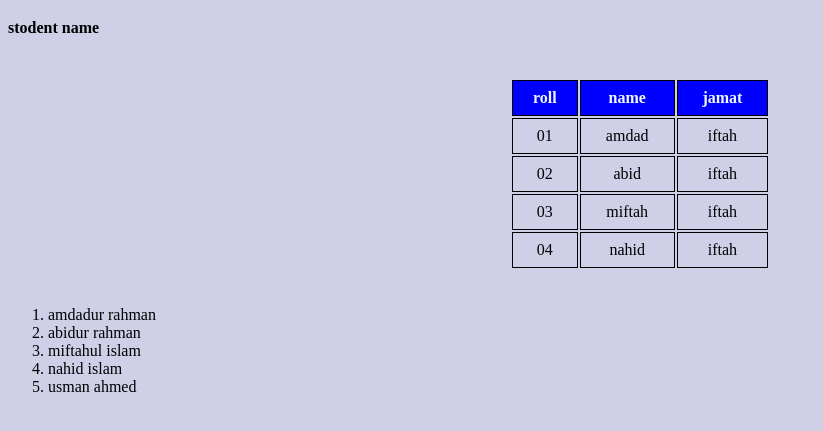
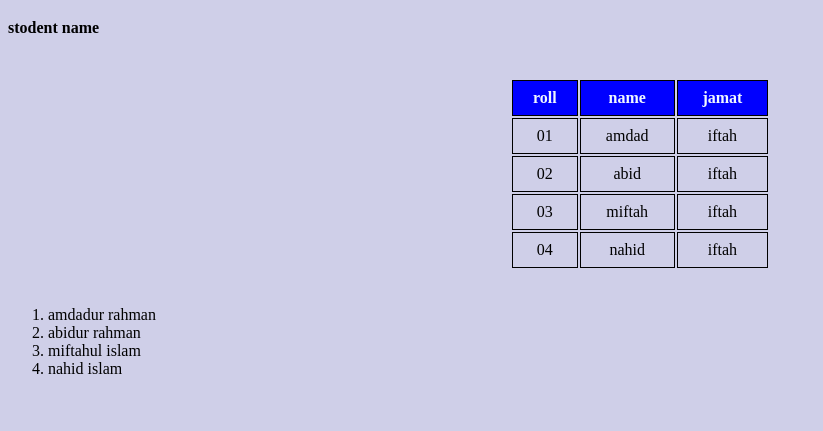
Before and after one commit to Amdadur-Rahman/madrasa, a plain HTML site: page information.html in a window 1280 px wide. Shown: the part 61-492 px from the top of the page, without its empty margins (0-823 px from the left). Drawn offline with Linux system fonts and the light colour scheme.

Commit message:
Revert "test undo commit"
This reverts commit a69850e03bf89078abf99857814e1dc3d48b7f8b.

```diff
--- a/information.html
+++ b/information.html
@@ -42,7 +42,6 @@
     <li>abidur rahman</li>
     <li>miftahul islam</li>
     <li>nahid islam</li>
-    <li>usman ahmed</li>
    </ol>
 </body>
 </html>
```
